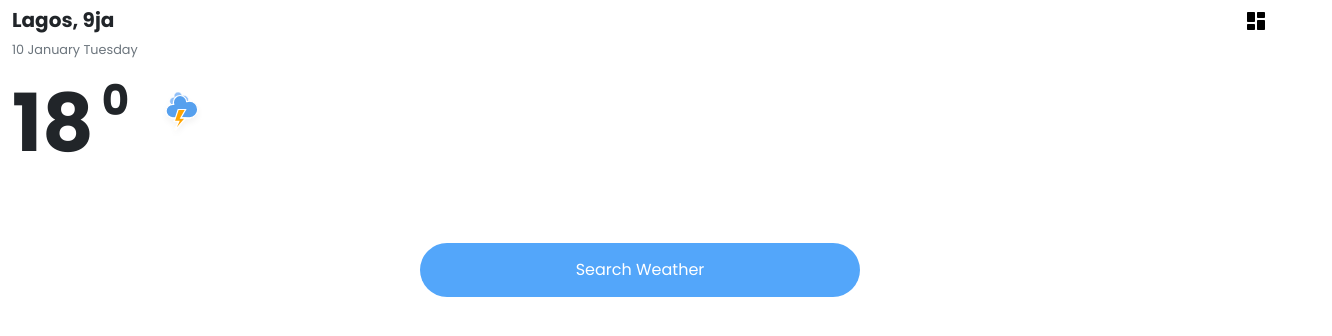
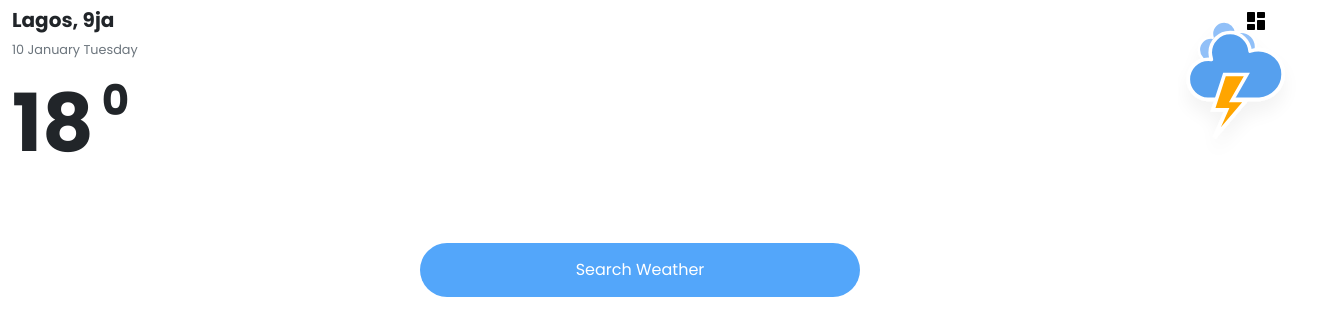
Before and after one commit to JoaoP74/react-weather, a React (Create React App) app: page /weather in a window 1280 px wide. Shown: the top 336 px of the page, 1332 px wide, since content can reach past the window. Built offline with nearby package versions, Linux system fonts and the light colour scheme; no server answers.

Commit message:
Added the current weather value component styling

```diff
--- a/src/inc/styles/style.css
+++ b/src/inc/styles/style.css
@@ -24,6 +24,7 @@
     --footer-notch-background-color:rgb(255, 255, 255);
     --brand-mute-color:rgb(211, 205, 205);
     --brand-footer-nav-fontsize: .8rem;
+    --brand-weather-value-font-size:4rem;
 }
 
 #spinner{
@@ -74,6 +75,10 @@
 
 .brand-small-text{
     font-size: var(--brand-footer-nav-fontsize);
+}
+
+.brand-large-text{
+    font-size: var(--brand-weather-value-font-size);
 }
 
 
@@ -145,6 +150,10 @@ section.footer-nav > section{
     transform:translateX(-15px) scale(0.7);
 
 }
+
+.current-weather-icon{
+    transform:scale(3.0);
+}
 /* media queries */
 
 @media (min-width:667.98px){
--- a/src/pages/Weather.jsx
+++ b/src/pages/Weather.jsx
@@ -31,7 +31,7 @@ const WeatherApp = () =>{
                     </div>
                 </section>
 
-            <section className="current-weather-container d-flex">
+            <section className="current-weather-container d-flex justify-content-between">
                 <section className="current-weather-value-container">
                     <h1 className="current-weather-value fw-bold display-1">
                         18 <sup className="fw-bold current-weather-unit">0</sup>
@@ -43,7 +43,9 @@ const WeatherApp = () =>{
                         xmlns="http://www.w3.org/2000/svg"
                         width="64"
                         height="64"
-                        viewBox="0 0 64 64">
+                        viewBox="0 0 64 64"
+
+                        >
                         <defs>
                             <filter id="blur" width="200%" height="200%">
                                 <feGaussianBlur in="SourceAlpha" stdDeviation="3"/>
```
